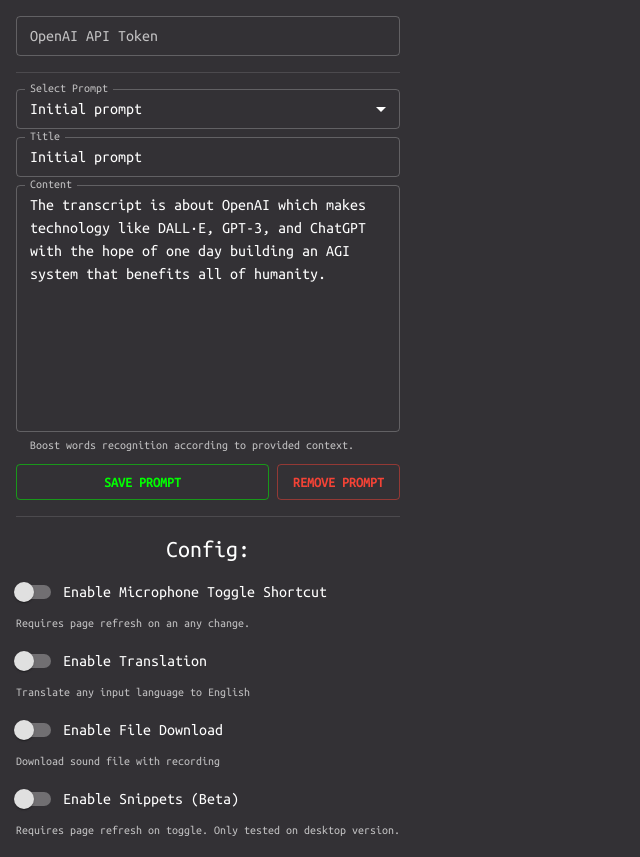
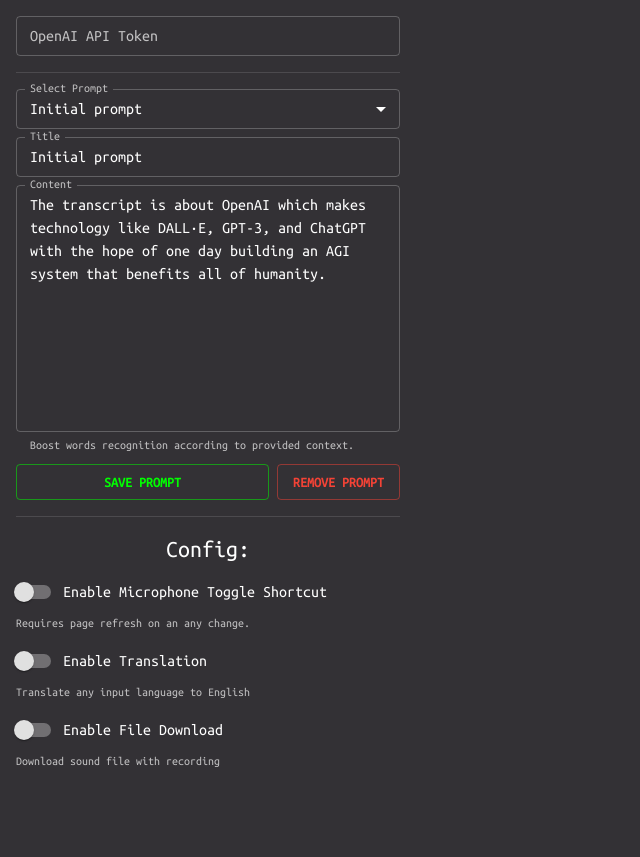
Before and after one commit to Ordinath/Whisper_to_ChatGPT, a React (Create React App) app: page / in a window 1280 px wide. Shown: the whole page, without its empty margins (0-640 px from the left). After the commit the page ends 800 px from the top, so only its background shows below. Built offline with nearby package versions, Linux system fonts and the light colour scheme.

Commit message:
remove redundant functionallity and increment version

```diff
--- a/package.json
+++ b/package.json
@@ -1,6 +1,6 @@
 {
     "name": "whisper_to_chatgpt",
-    "version": "1.2.8",
+    "version": "1.2.9",
     "description": "Elevate your ChatGPT experience with Voice-to-Text ChatGPT extension! Seamlessly record your voice and transcribe it using OpenAI's Whisper API - all within your Chrome browser. Just click, record, and transcribe! 🎉",
     "author": "Ordinath",
     "license": "MIT",
--- a/src/App.js
+++ b/src/App.js
@@ -490,11 +490,11 @@
                         <FormControlLabel control={<Switch checked={downloadEnabled} onChange={handleToggleDownload} />} label="Enable File Download" />
                         <FormHelperText>Download sound file with recording</FormHelperText>
                     </Box>
-                    <Box width="100%">
+                    {/* <Box width="100%">
                         <FormControlLabel control={<Switch checked={snippetsEnabled} onChange={handleToggleSnippets} />} label="Enable Snippets (Beta)" />
                         <FormHelperText>Requires page refresh on toggle. Only tested on desktop version.</FormHelperText>
-                    </Box>
-                    {snippetsEnabled && (
+                    </Box> */}
+                    {/* {snippetsEnabled && (
                         <>
                             <Box width="100%">
                                 <Typography variant="subtitle1">Predefined Snippets:</Typography>
@@ -525,7 +525,7 @@
                                 </Button>
                             </Box>
                         </>
-                    )}
+                    )} */}
                 </Box>
             </ThemeProvider>
         </>
```
Also changed, not shown: public/manifest.json, 1 other file (tests, documents, lock files or other folders).
